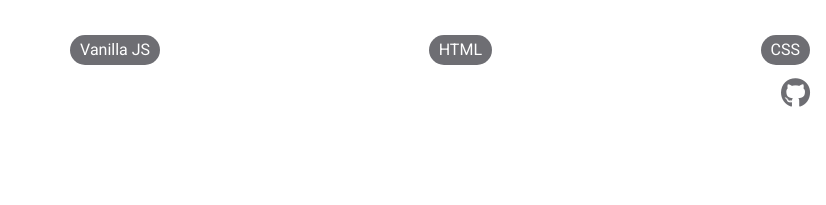
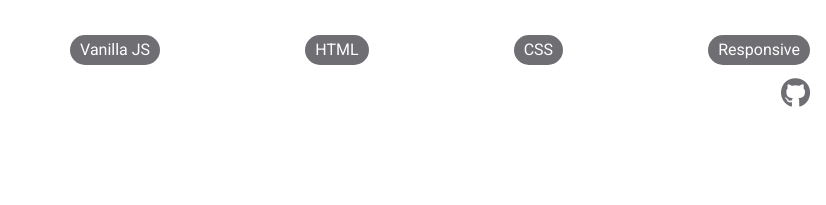
Before and after one commit to ChrisChoi3131/chrischoi3131.github.io, a website: page index.html in a window 1280 px wide. Shown: the part 7607-7812 px from the top of the page, 454-1280 px from the left. Drawn offline with Linux system fonts and the light colour scheme.

Commit message:
Deploy v0.5.1

```diff
--- a/index.html
+++ b/index.html
@@ -307,6 +307,7 @@
             <div class="work__skill">Vanilla JS</div>
             <div class="work__skill">HTML</div>
             <div class="work__skill">CSS</div>
+            <div class="work__skill">Responsive</div>
           </div>
           <div class="work__links d-flex">
             <a href="http://github.com/ChrisChoi3131/webPortfolio" target="_blank"><i class="fa-brands fa-github"></i></a>
```
